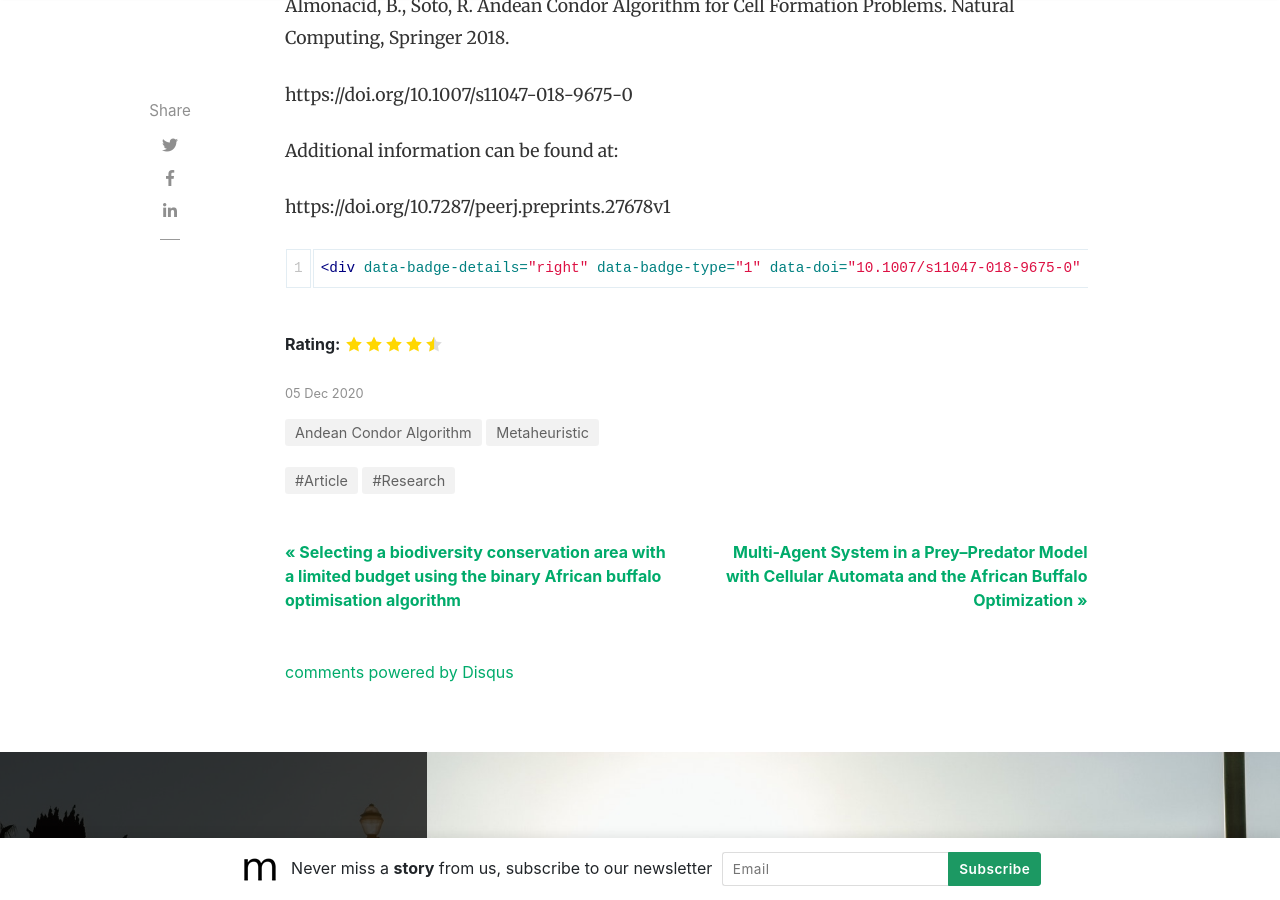
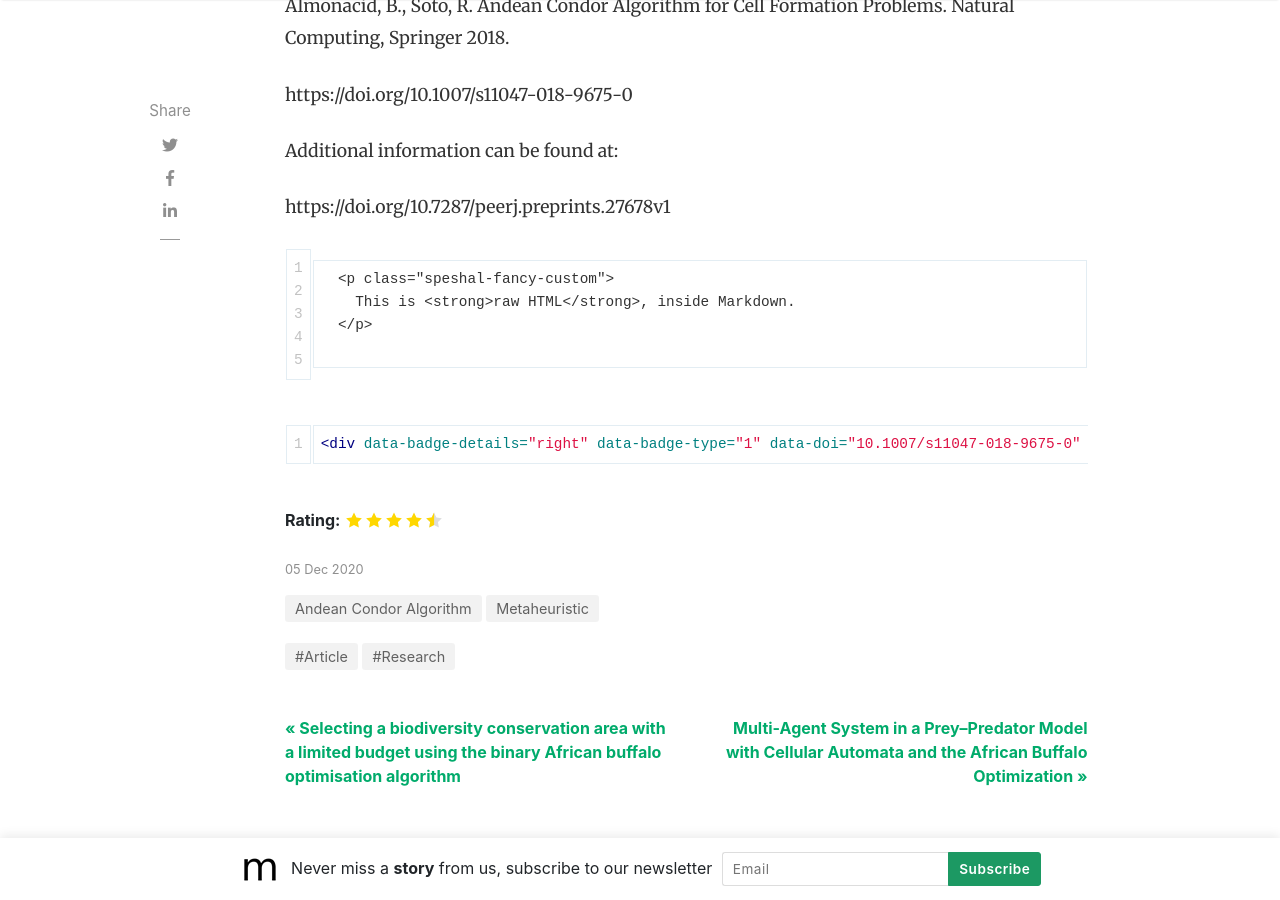
Before and after one commit to GlobalChangeScience/GlobalChangeScience.github.io, a Jekyll site: the page built from _posts/2020-12-05-andean-condor-algorithm.md, in a window 1280 px wide and 900 px high, scrolled down 1233 px. Built offline with Jekyll 4.4.1, drawn with Linux system fonts in a browser that asks for light colours; nearby versions of some CDN libraries; comment, search, counter and statistics services are not loaded.

Commit message:
Update 2020-12-05-andean-condor-algorithm.md

````diff
--- a/_posts/2020-12-05-andean-condor-algorithm.md
+++ b/_posts/2020-12-05-andean-condor-algorithm.md
@@ -25,6 +25,14 @@ https://doi.org/10.7287/peerj.preprints.27678v1
 
 
 
+```
+{{< rawhtml >}}
+  <p class="speshal-fancy-custom">
+    This is <strong>raw HTML</strong>, inside Markdown.
+  </p>
+{{< /rawhtml >}}
+```
+
 
 
 ```html
````
